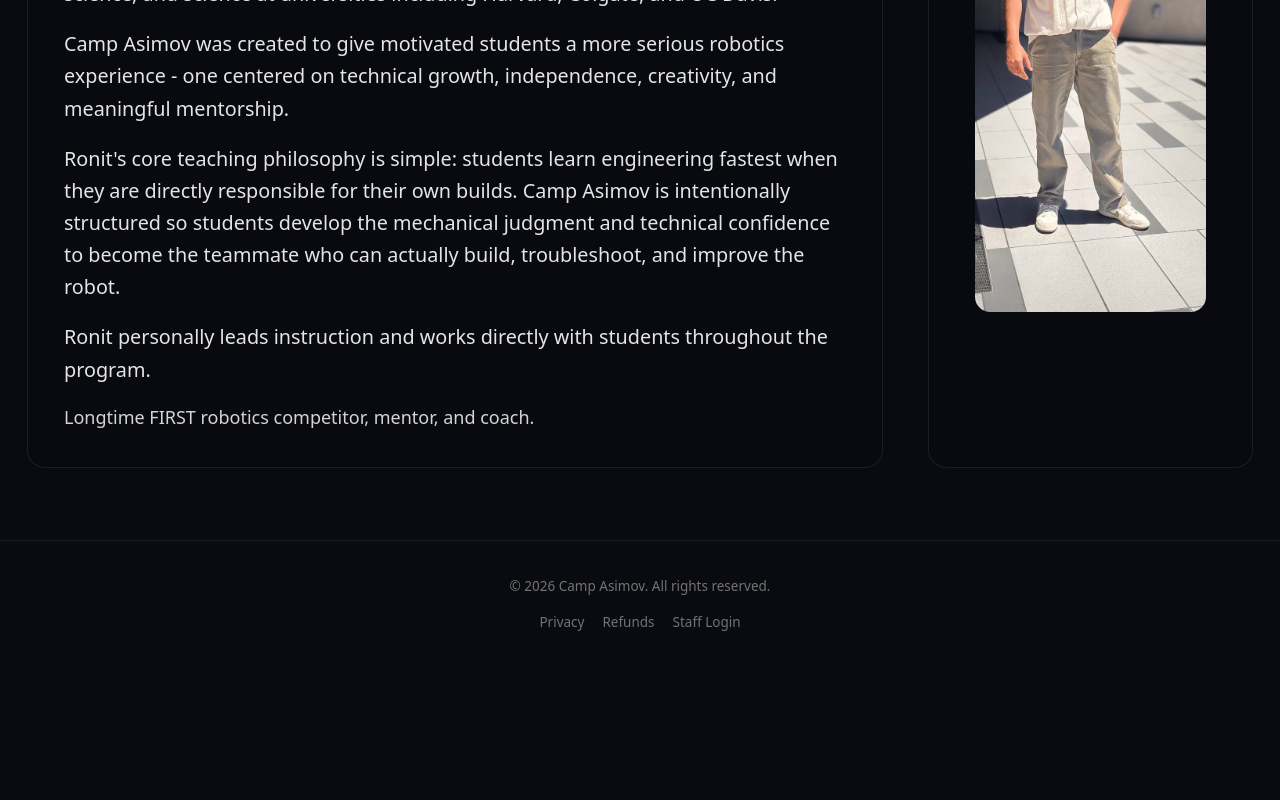
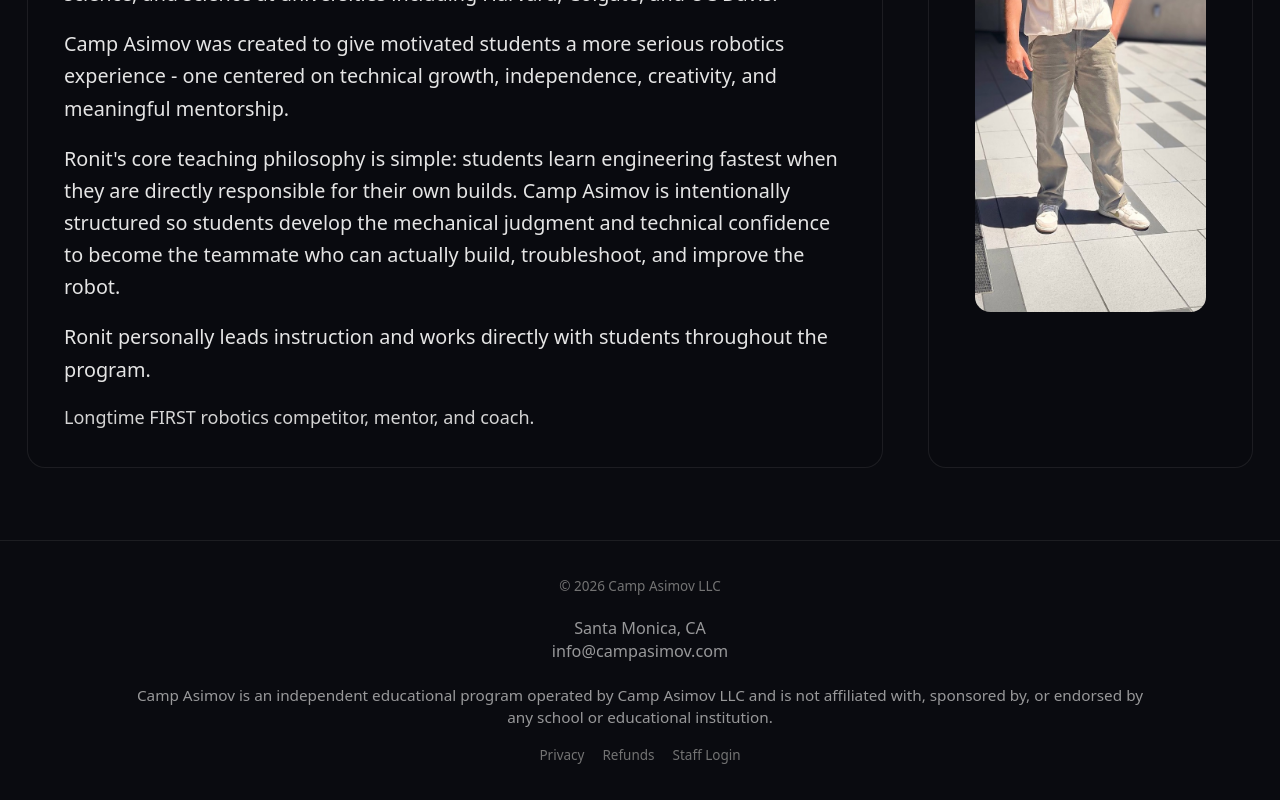
Before and after one commit to KingKumar/camp-asimov, a Next.js app: page / in a window 1280 px wide. Shown: the part 1483-2283 px from the top of the page. Before the commit the page ends 2150 px from the top, so only its background shows below. Built offline with nearby package versions, Linux system fonts and the light colour scheme.

Commit message:
updated footer

```diff
--- a/components/SiteShell.tsx
+++ b/components/SiteShell.tsx
@@ -246,7 +246,18 @@ export default function SiteShell({ children, enableReel = false }: SiteShellPro
 
         <footer className="border-t py-8 text-center text-xs text-neutral-500" style={{ borderColor: ink.line }}>
           <div className="mx-auto max-w-7xl px-6 flex flex-col gap-4 items-center justify-center text-center">
-            <div>© {new Date().getFullYear()} Camp Asimov. All rights reserved.</div>
+            <div>© 2026 Camp Asimov LLC</div>
+            <div className="mt-1 text-[0.9rem] leading-[1.4] text-neutral-300/70">
+              <div>Santa Monica, CA</div>
+              <div>
+                <a href="mailto:info@campasimov.com" className="hover:text-neutral-300">
+                  info@campasimov.com
+                </a>
+              </div>
+            </div>
+            <p className="mt-1 max-w-4xl text-[0.85rem] leading-[1.4] text-neutral-300/70">
+              Camp Asimov is an independent educational program operated by Camp Asimov LLC and is not affiliated with, sponsored by, or endorsed by any school or educational institution.
+            </p>
             <div className="flex gap-4">
               <a className="hover:text-neutral-300" href="/privacy.html">Privacy</a>
               <a className="hover:text-neutral-300" href="/refunds">Refunds</a>
```
